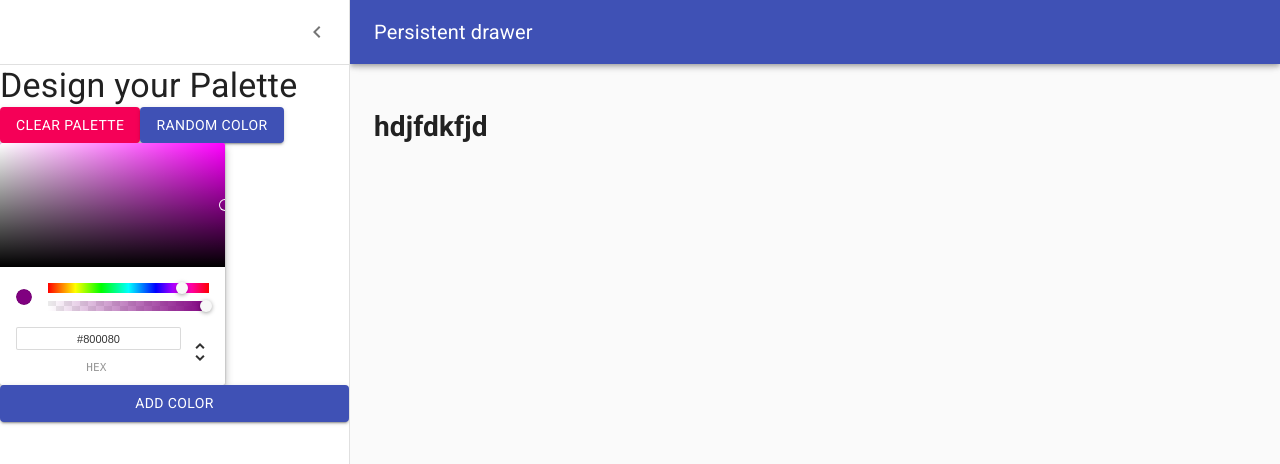
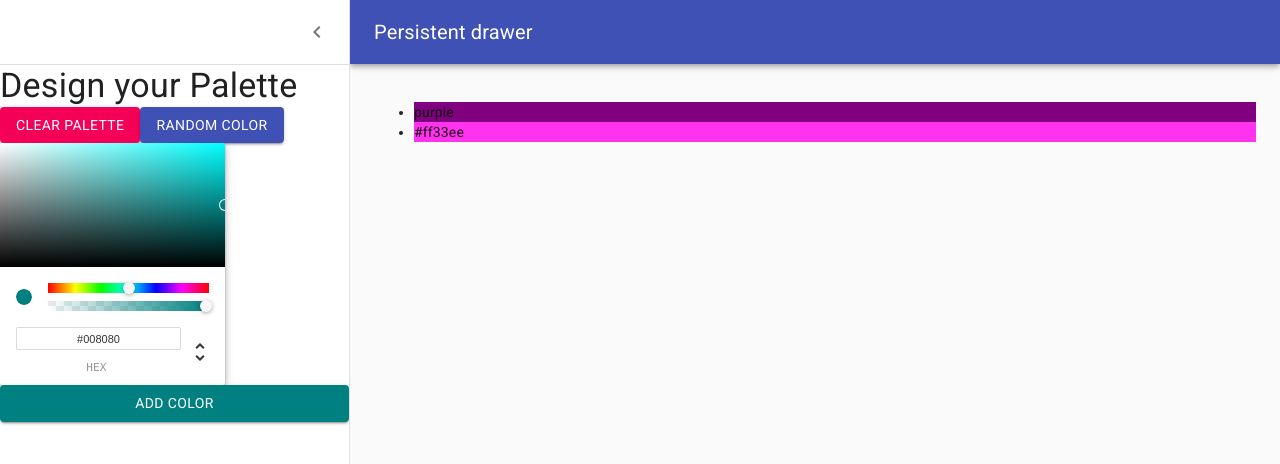
Before and after one commit to mahmud-arif/colorPicker, a React (Create React App) app: page /palette/new in a window 1280 px wide. Both pictures are taken after a click on the button "Open drawer". Shown: the top 464 px of the page. Built offline with nearby package versions, Linux system fonts and the light colour scheme.

Commit message:
Connect colorPicker to button

```diff
--- a/src/NewPaletteForm.js
+++ b/src/NewPaletteForm.js
@@ -79,7 +79,9 @@ const styles = theme => ({
 
 export class NewPaletteForm extends Component {
    state = {
-    open: false,
+     open: false,
+     currentColor: 'teal',
+     colors: ['purple', '#ff33ee']
   };
 
   handleDrawerOpen = () => {
@@ -89,6 +91,9 @@ export class NewPaletteForm extends Component {
   handleDrawerClose = () => {
     this.setState({ open: false });
   };
+  addNewColor = () => {
+    this.setState({colors: [...this.state.colors, this.state.currentColor]})
+  }
 
   render() {
     const { classes} = this.props;
@@ -138,10 +143,13 @@ export class NewPaletteForm extends Component {
             <Button variant="contained" color="primary">Random Color</Button>
           </div>
           <ChromePicker
-            color='purple'
-            onChangeComplete={newColor=>alert(newColor.hex)}
+            color={this.state.currentColor}
+            onChangeComplete={newColor=>this.setState({currentColor: newColor.hex})}
           />
-          <Button variant="contained" color="primary">Add color</Button>
+          <Button variant="contained" color="primary"
+            style={{ backgroundColor: this.state.currentColor }}
+            onClick={this.addNewColor}
+          >Add color</Button>
         </Drawer>
         <main
           className={classNames(classes.content, {
@@ -149,7 +157,13 @@ export class NewPaletteForm extends Component {
           })}
         >
           <div className={classes.drawerHeader} />
-          <h1>hdjfdkfjd</h1>
+          <ul>
+          {this.state.colors.map(color => {
+            return (
+              <li style={{backgroundColor: color}}>{color}</li>
+             )
+          })}
+          </ul>
 
         </main>
       </div>
```
